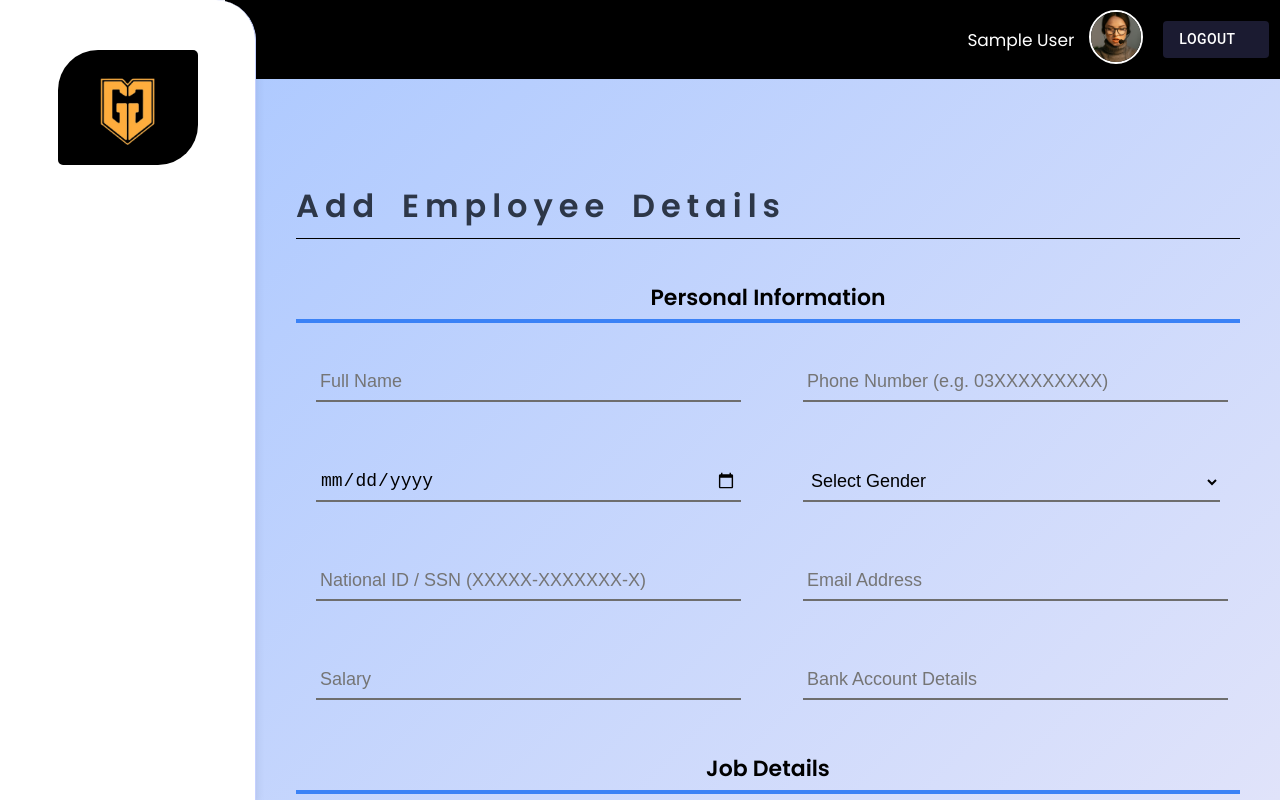
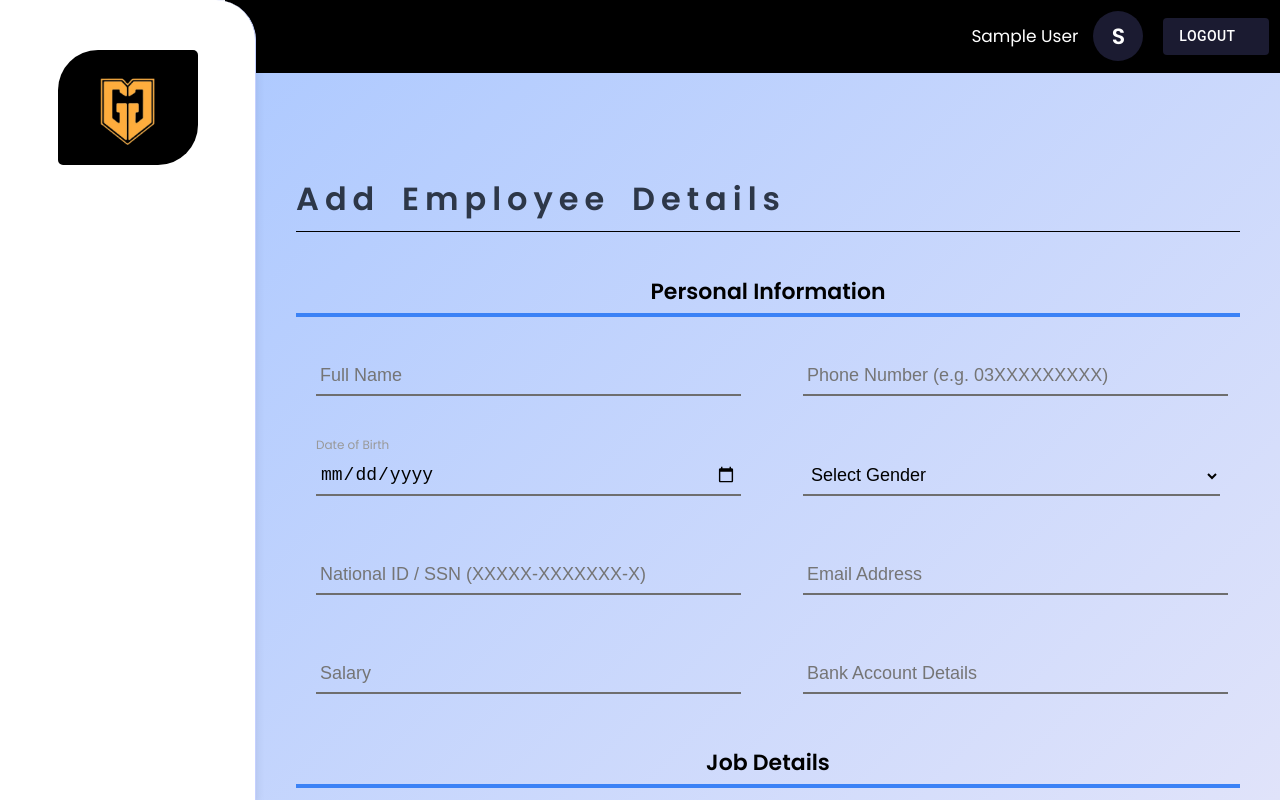
Before and after one commit to ArhamAwan/PeopleSync-Updated-frontend, a React (Create React App) app: page /add-employee in a window 1280 px wide. Built offline with nearby package versions, Linux system fonts and the light colour scheme; no server answers; sample sign-in values are in the browser's storage; some icons are missing.

Commit message:
Final Push P-3

```diff
--- a/src/App.css
+++ b/src/App.css
@@ -66,6 +66,19 @@ nav ul li a {
 }
 .logout{
   background-color: rgba(135, 135, 243, 0.2) !important;
+}
+
+.profile-circle-mini {
+  width: 50px;
+  height: 50px;
+  color: white;
+  display: flex;
+  align-items: center;
+  justify-content: center;
+  font-size: 22px;
+  font-weight: bold;
+  border-radius: 50%;
+  text-transform: uppercase;
 }
 
 nav ul li a:active {
--- a/src/App.js
+++ b/src/App.js
@@ -191,11 +191,14 @@ function Layout() {
         {!isLoginPage && (
           <div className="Nav-header-top">
             <h1>{user?.name}</h1>
-            <img
+            {/* <img
               src={`${process.env.PUBLIC_URL}/pexels-mart-production-7709149.jpg`}
               alt="Profile"
               className="profile-image"
-            />
+            /> */}
+             <div className="profile-circle-mini" style={{backgroundColor:"rgba(135, 135, 243, 0.2)"}}>
+                {user?.name?.charAt(0).toUpperCase()}
+              </div>
             <Button
               variant="contained"
               style={{ maxWidth: "min-content", marginLeft: "20px" }}
--- a/src/components/AddEmployee.js
+++ b/src/components/AddEmployee.js
@@ -135,15 +135,29 @@ const AddEmployee = () => {
           </div>
 
           <div className="form-row">
-            <div className="form-group">
+            <div className="form-group" style={{ position: "relative" }}>
               <input
                 type="date"
                 id="dob"
                 value={dob}
                 onChange={(e) => setDob(e.target.value)}
                 required
-                placeholder="Date of Birth"
+                min={new Date().toISOString().split("T")[0]}
               />
+              {!joiningDate && (
+                <span
+                  style={{
+                    position: "absolute",
+                    top: "10px",
+                    left: "20px",
+                    fontSize: "12px",
+                    color: "#999",
+                    pointerEvents: "none",
+                  }}
+                >
+                  Date of Birth
+                </span>
+              )}
             </div>
             <div className="form-group">
               <select
@@ -257,15 +271,29 @@ const AddEmployee = () => {
           </div>
 
           <div className="form-row">
-            <div className="form-group">
+            <div className="form-group" style={{ position: "relative" }}>
               <input
                 type="date"
                 id="joining-date"
                 value={joiningDate}
                 onChange={(e) => setJoiningDate(e.target.value)}
                 required
-                placeholder="Joining Date"
+                min={new Date().toISOString().split("T")[0]}
               />
+              {!joiningDate && (
+                <span
+                  style={{
+                    position: "absolute",
+                    top: "10px",
+                    left: "20px",
+                    fontSize: "12px",
+                    color: "#999",
+                    pointerEvents: "none",
+                  }}
+                >
+                  Joining Date
+                </span>
+              )}
             </div>
             <div className="form-group">
               <select
--- a/src/components/EmployeeDetails.js
+++ b/src/components/EmployeeDetails.js
@@ -232,7 +232,7 @@ const EmployeeDetails = () => {
   }, []);
   // console.log(employees);
   return (
-    <div style={{padding:"30px"}}>
+    <div style={{ padding: "30px" }}>
       <div className="search-row">
         <div className="heading-em">
           <h4 className="myTableHeader animate__animated animate__lightSpeedInLeft">
@@ -404,16 +404,36 @@ const EmployeeDetails = () => {
                     </td>
                     <td>
                       {editField === field ? (
+                        field === "role" ? (
+                          <select
+                            value={editValue}
+                            onChange={(e) => setEditValue(e.target.value)}
+                            required
+                          >
+                            <option value="">Select Department</option>
+                            <option value="marketing team">
+                              Marketing Team
+                            </option>
+                            <option value="development team">
+                              Development Team
+                            </option>
+                            <option value="ai specialist">AI Specialist</option>
+                            <option value="sales team">Sales Team</option>
+                            <option value="hr">HR</option>
+                          </select>
+                        ) : (
                           <input
                             type="text"
                             value={editValue}
                             onChange={(e) => setEditValue(e.target.value)}
                           />
+                        )
                       ) : (
                         selectedEmployee[field]
                       )}
                     </td>
-                    {!showArchives && (
+                    {!showArchives &&
+                      !["gender", "salary"].includes(field) && (
                         <td>
                           {editField === field ? (
                             <button
--- a/src/components/PersonalDetails.js
+++ b/src/components/PersonalDetails.js
@@ -1,8 +1,7 @@
 import React, { useEffect, useState } from "react";
 import "./PersonalDetails.css";
 import axios from "axios";
-import EditIcon from '@mui/icons-material/Edit';
-
+import EditIcon from "@mui/icons-material/Edit";
 
 const PersonalDetails = () => {
   const [user, setUser] = useState({});
@@ -155,7 +154,8 @@ const PersonalDetails = () => {
       <div>
         <div className="popup-header">
           <h4 className="myTableHeader animate__animated animate__lightSpeedInLeft">
-        Personal Information</h4>
+            Personal Information
+          </h4>
         </div>
 
         <table className="employee-details-table">
@@ -167,6 +167,22 @@ const PersonalDetails = () => {
                 </td>
                 <td>
                   {editField === key ? (
+                    key === "role" ? (
+                      <select
+                        value={editValue}
+                        onChange={(e) => setEditValue(e.target.value)}
+                        required
+                      >
+                        <option value="">Select Department</option>
+                        <option value="marketing team">Marketing Team</option>
+                        <option value="development team">
+                          Development Team
+                        </option>
+                        <option value="ai specialist">AI Specialist</option>
+                        <option value="sales team">Sales Team</option>
+                        <option value="hr">HR</option>
+                      </select>
+                    ) : (
                       <input
                         type={type}
                         value={editValue}
@@ -175,6 +191,7 @@ const PersonalDetails = () => {
                         title={title || ""}
                         required
                       />
+                    )
                   ) : key === "role" ? (
                     employee[key]?.toUpperCase()
                   ) : (
@@ -182,10 +199,20 @@ const PersonalDetails = () => {
                   )}
                 </td>
                 <td>
-                  {editField === key ? (
-                    <button className="btn1" onClick={() => handleSave(key)} style={{color:'#007bff'}}>✔</button>
+                  {["gender", "salary"].includes(key) ? (
+                    <span style={{ visibility: "hidden" }}>—</span> // keeps row height consistent
+                  ) : editField === key ? (
+                    <button
+                      className="btn1"
+                      onClick={() => handleSave(key)}
+                      style={{ color: "#007bff" }}
+                    >
+                      ✔
+                    </button>
                   ) : (
-                    <button className="btn1" onClick={() => handleEdit(key)}><EditIcon style={{color:'#007bff'}}/></button>
+                    <button className="btn1" onClick={() => handleEdit(key)}>
+                      <EditIcon style={{ color: "#007bff" }} />
+                    </button>
                   )}
                 </td>
               </tr>
--- a/src/components/RequestLeaves.js
+++ b/src/components/RequestLeaves.js
@@ -97,7 +97,7 @@ const RequestLeave = () => {
         {/* Graph Section */}
         <div className="col-md-6">
           <div className="column leave-section">
-            <img src={bgIcon} height="250px" style={{borderRadius:"20px"}}/>
+            <img src={bgIcon} height="250px" style={{ borderRadius: "20px" }} />
             <div>
               <p className="online-count">{approvedLeavesTotal}</p>
               <div style={{ display: "flex", justifyContent: "space-between" }}>
@@ -131,6 +131,7 @@ const RequestLeave = () => {
               value={startDate}
               onChange={(e) => setStartDate(e.target.value)}
               required
+              min={new Date().toISOString().split("T")[0]}
             />
           </div>
           <div>
@@ -140,6 +141,7 @@ const RequestLeave = () => {
               value={endDate}
               onChange={(e) => setEndDate(e.target.value)}
               required
+              min={new Date().toISOString().split("T")[0]}
             />
           </div>
         </div>
```
Lines whose indentation alone changed are shown as unchanged.
